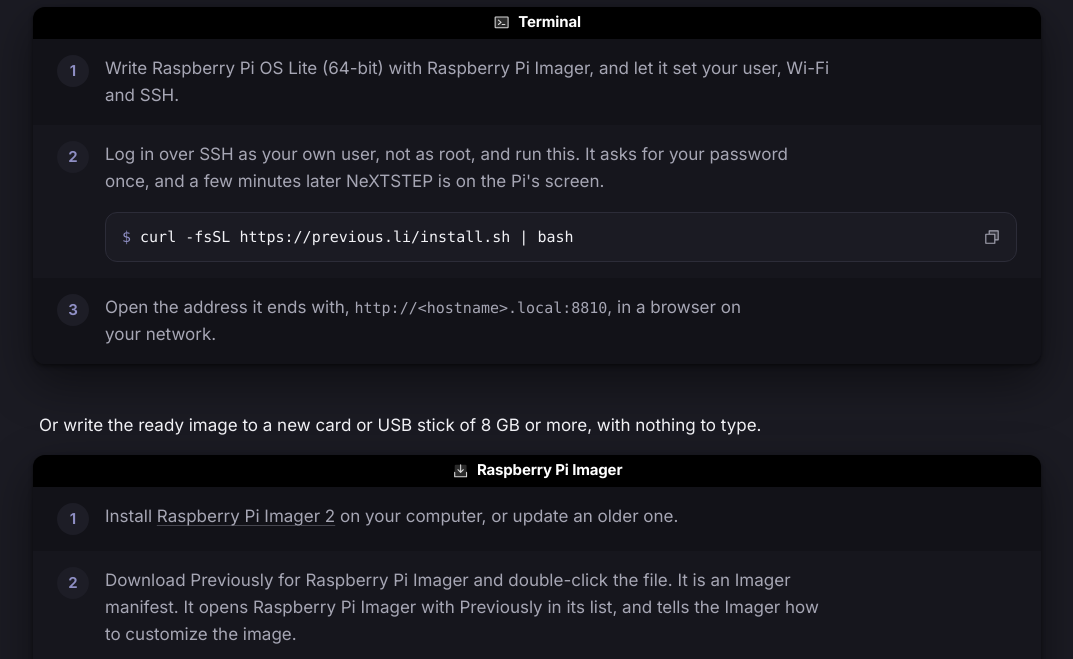
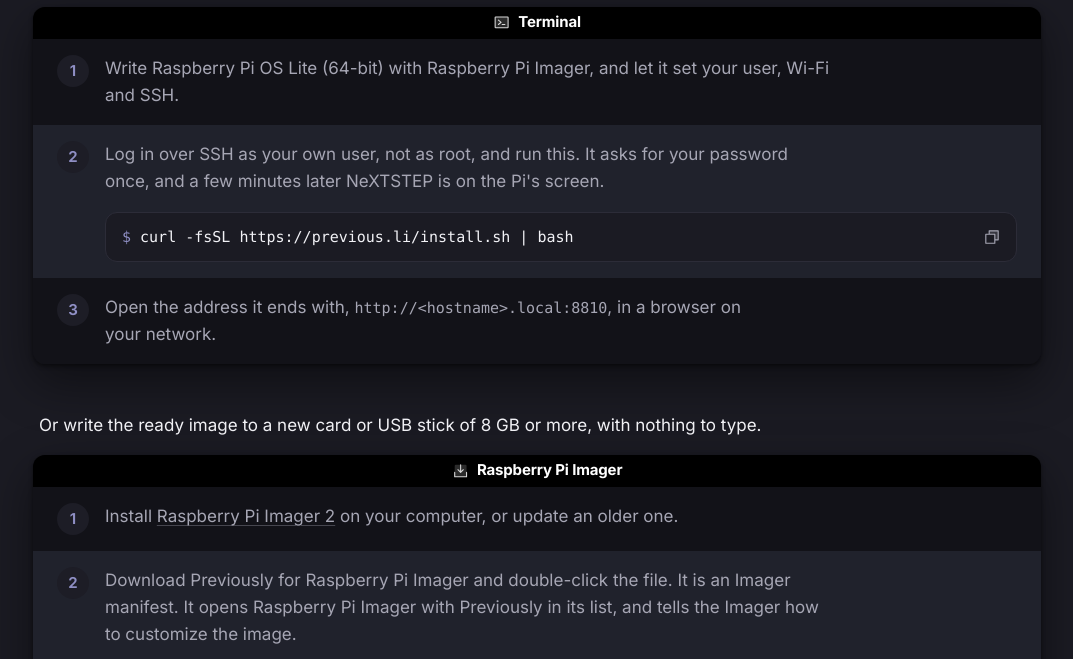
Before and after one commit to phranck/previous.li, a plain HTML site: page index.html in a window 1280 px wide. Shown: the part 1170-1829 px from the top of the page, without its empty margins (103-1176 px from the left). Drawn offline with Linux system fonts and the light colour scheme; no server answers.

Commit message:
Feat: The lighter rows of steps stand out more clearly
- Every second row is now lighter than the section around the window, halfway to the raised shade

Refs #70

```diff
--- a/site/site.css
+++ b/site/site.css
@@ -87,10 +87,10 @@
      answer lies on. It is lighter than the page and carries more of the
      workspace colour, so the first screen has a horizon rather than an edge. */
   --paper-raised: #262935;
-  /* Every second row of steps in a window. It lies halfway between the
-     window's own shade and the sunk section around the window, so a row never
-     takes the section's color and the window keeps its edge. */
-  --paper-stripe: color-mix(in oklab, var(--paper) 50%, var(--paper-sunk));
+  /* Every second row of steps in a window. It lies halfway between the sunk
+     section around the window and the raised shade, so a row is lighter than
+     that section and the window keeps its edge beside it. */
+  --paper-stripe: color-mix(in oklab, var(--paper-sunk) 50%, var(--paper-raised));
   --ink: #f2f2f6;
   --ink-soft: #a6a6b4;
   --rule: #2c2c38;
```
